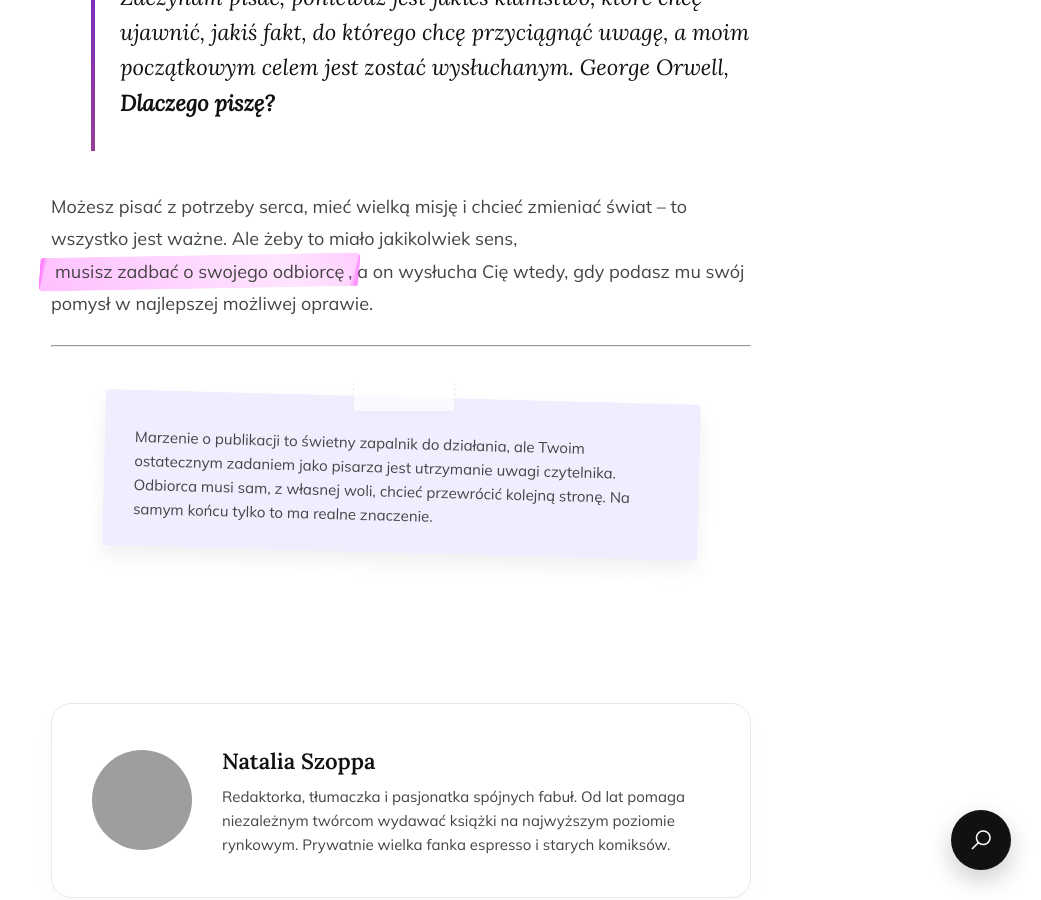
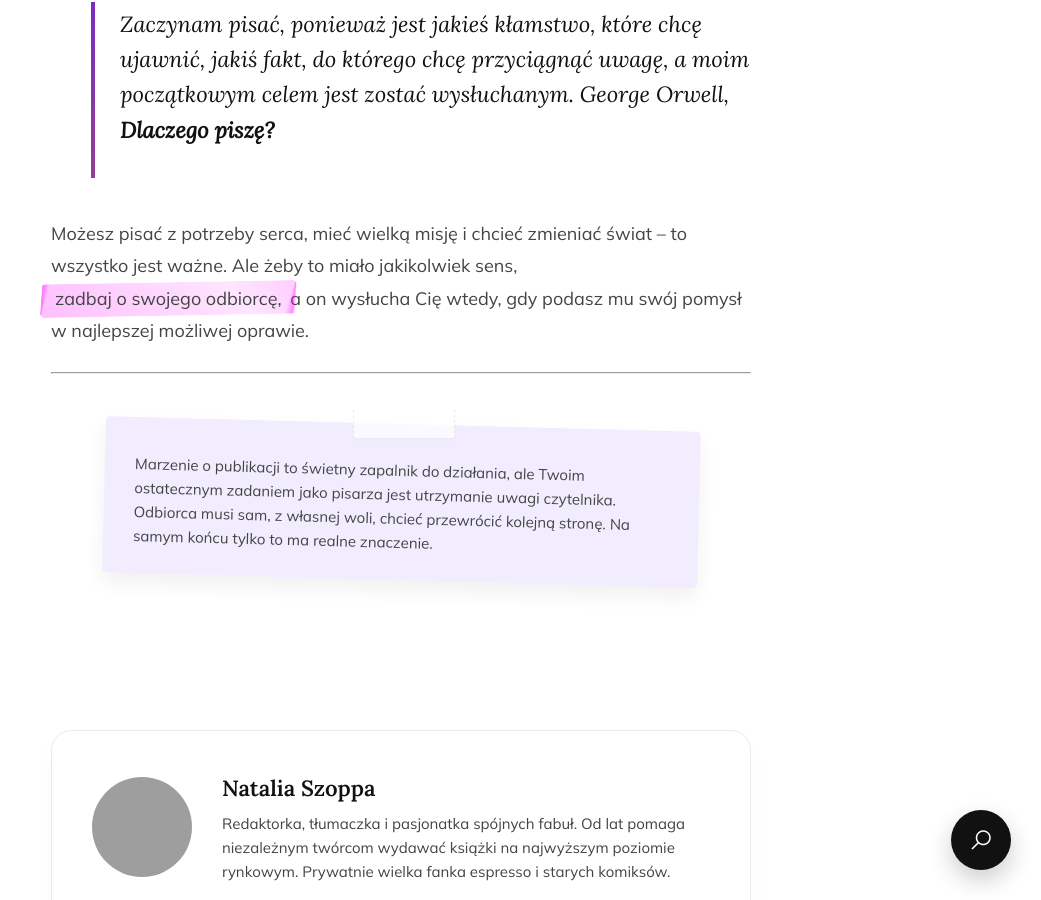
Before and after one commit to Bonnie00726/nataliaszoppa, a Jekyll site: the page built from _posts/2026-06-06-z-jakim-nastawieniem-piszesz.md, in a window 1280 px wide and 900 px high, scrolled down 4428 px, cut to the strip 0-900 px from the top of the window. Shown: the whole strip, without its empty margins (239-1280 px from the left). Built offline with Jekyll 4.4.1, drawn with Linux system fonts in a browser that asks for light colours; grey boxes are pictures that could not be loaded.

Commit message:
Update 2026-06-06-z-jakim-nastawieniem-piszesz.md

```diff
--- a/_posts/2026-06-06-z-jakim-nastawieniem-piszesz.md
+++ b/_posts/2026-06-06-z-jakim-nastawieniem-piszesz.md
@@ -37,6 +37,8 @@
 
 Jeśli Twoja strona tej wymiany jest pusta, odbiorca **po prostu zamknie książkę i odejdzie**.
 
+---
+
 <h2 id="skad-wiadomo-dla-kogo-piszesz">Skąd wiadomo, dla kogo piszesz?</h2>
 
 Nic nie istnieje w próżni. <span class="marker-highlight">Książka na rynku staje się produktem</span>, który musi spełniać określone standardy, a klienci mają wobec niego konkretne oczekiwania i mają też swoje przyzwyczajenia.
@@ -59,7 +61,7 @@
 
 > Zaczynam pisać, ponieważ jest jakieś kłamstwo, które chcę ujawnić, jakiś fakt, do którego chcę przyciągnąć uwagę, a moim początkowym celem jest zostać wysłuchanym. George Orwell, **Dlaczego piszę?**
 
-Możesz pisać z potrzeby serca, mieć wielką misję i chcieć zmieniać świat – to wszystko jest ważne. Ale żeby to miało jakikolwiek sens, <span class="marker-highlight">musisz zadbać o swojego odbiorcę</span>, a on wysłucha Cię wtedy, gdy podasz mu swój pomysł w najlepszej możliwej oprawie.
+Możesz pisać z potrzeby serca, mieć wielką misję i chcieć zmieniać świat – to wszystko jest ważne. Ale żeby to miało jakikolwiek sens, <span class="marker-highlight">zadbaj o swojego odbiorcę,</span> a on wysłucha Cię wtedy, gdy podasz mu swój pomysł w najlepszej możliwej oprawie.
 
 ---
 
```
